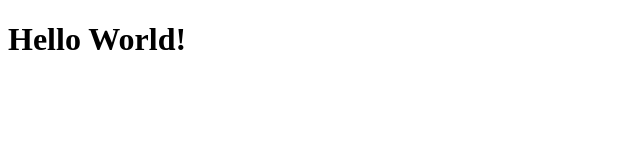
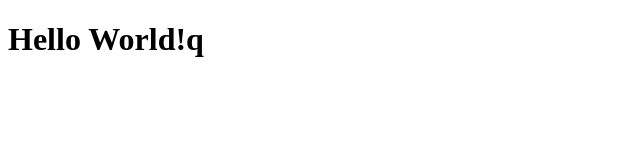
Before and after one commit to 1993bow/1993bow.github.io, a plain HTML site: page index.html in a window 1280 px wide. Shown: the full height of the page, 0-640 px from the left. Drawn offline with Linux system fonts and the light colour scheme.

Commit message:
hello world2

```diff
--- a/index.html
+++ b/index.html
@@ -8,6 +8,6 @@
     <title>Document</title>
 </head>
 <body>
-<h1>Hello World!</h1>
+<h1>Hello World!q</h1>
 </body>
 </html>
```
